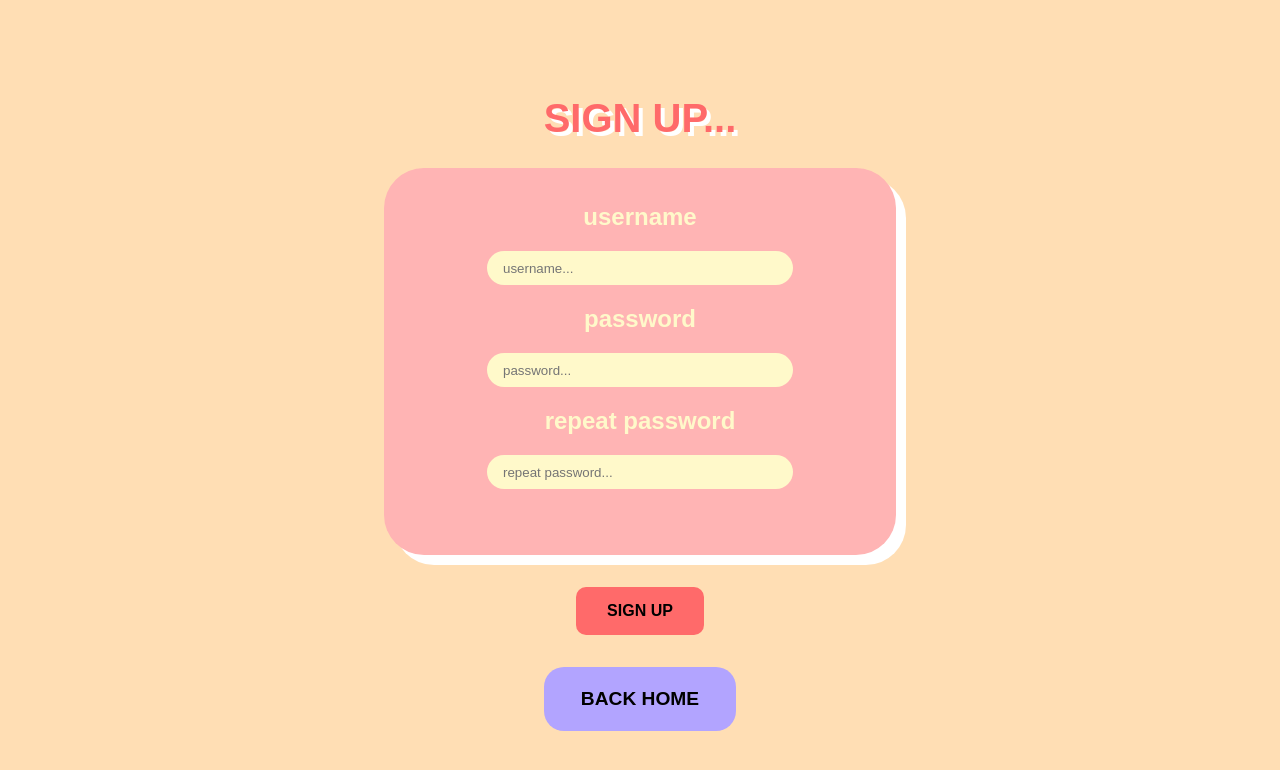
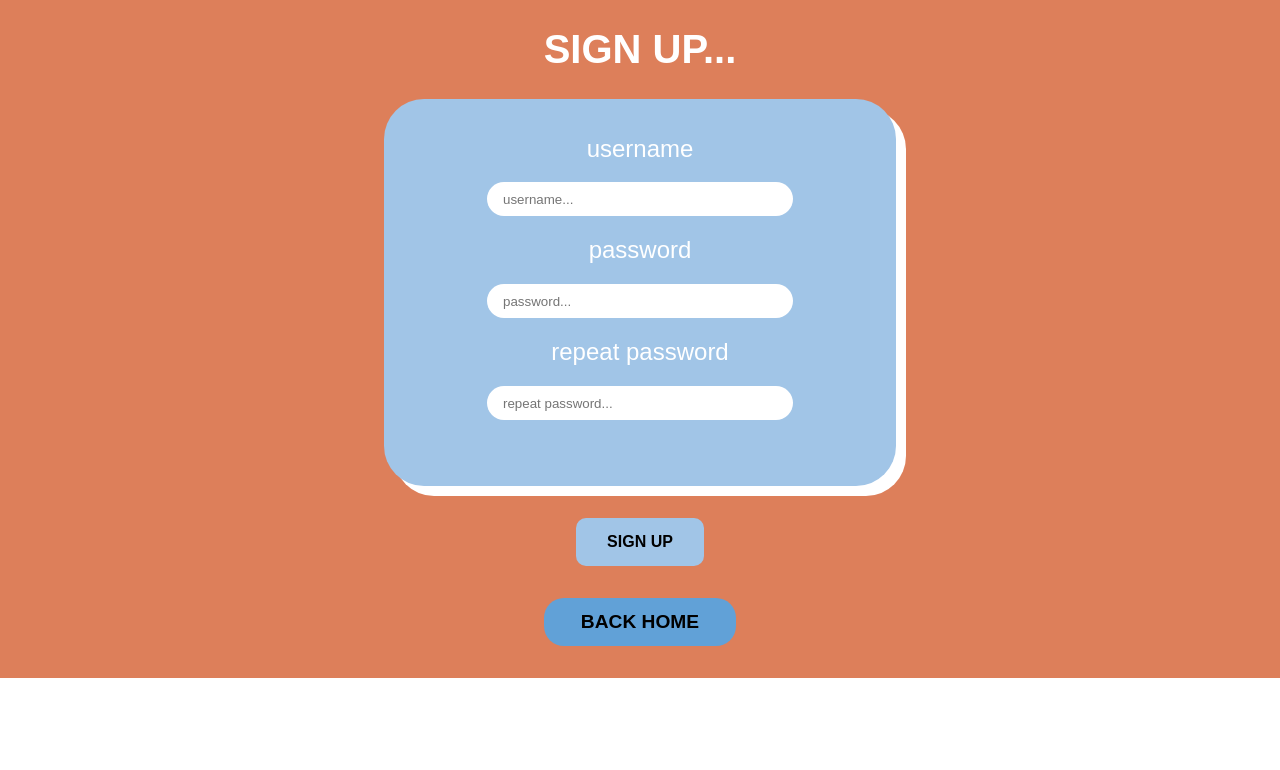
Before and after one commit to boomtnt2843/resume-maker-web, a React (Create React App) app in the folder frontend/: page /signup in a window 1280 px wide. Shown: the top 770 px of the page. Built offline with nearby package versions, Linux system fonts and the light colour scheme; a web font is replaced by a local one.

Commit message:
change color

```diff
--- a/frontend/src/components/Home.tsx
+++ b/frontend/src/components/Home.tsx
@@ -57,7 +57,9 @@ function Home() {
 }
 
   useEffect(()=>{
-    localStorage.clear();
+    if(localStorage.getItem('token')){
+      window.location.href='/myaccount'
+    }
 },[])
 
   return (
--- a/frontend/src/css/homeCustom.css
+++ b/frontend/src/css/homeCustom.css
@@ -129,7 +129,7 @@
 
 .SignIn-page-container{
     height: 92vh;
-    background-color: #FFDEB4;
+    background-color: #dd7f5a;
     display: flex;
     flex-direction: column;
     align-items: center;
@@ -144,7 +144,7 @@
 }
 
 .box-signin{
-    background-color: #FFB4B4;
+    background-color: #a1c5e7;
     display: flex;
     flex-direction: column;
     align-items: center;
@@ -159,8 +159,8 @@
 
 .box-signin > h3{
     font-size: 1.4rem;
-    font-weight: bold;
-    color: #FFF9CA;
+    font-weight: 100;
+    color: #FFFFFF;
     margin-bottom: 1rem;
 }
 
@@ -170,7 +170,7 @@
     padding-left: 1rem;
     height: 2rem;
     width: 60%;
-    background-color: #FFF9CA;
+    background-color: #FFFFFF;
     outline: none;
 }
 
@@ -180,8 +180,8 @@
 
 .header-text{
     font-weight: bold;
-    color: #ff6a6a;
-    text-shadow: 2px 2px #ffffff;
+    color: #FFFFFF;
+
 }
 
 .signin-btn{
@@ -189,11 +189,11 @@
     border: none;
     width: 8rem;
     height: 3rem;
-    background-color: #ff6a6a;
+    background-color: #61a1d7;
     border-radius: 10px;
     font-size: 1.2rem;
-    font-weight: bold;
-    color: #FFDEB4;
+    font-weight: 400;
+    color: #FFFFFF;
     cursor: pointer;
     transition: all 0.5s ease;
 }
@@ -230,6 +230,7 @@
     color: #ff6a6a;
 }
 
+
 @media screen and (max-width: 520px){
     .box-signin{
         width: 20rem;
@@ -249,6 +250,6 @@
 
 .foot-container{
     height: 8vh;
-    background-color: #FFB4B4;
+    background-color: #61a1d7;
     box-shadow: 0px -5px #FFFFFF;
 }
--- a/frontend/src/css/signUpCustom.css
+++ b/frontend/src/css/signUpCustom.css
@@ -1,6 +1,6 @@
 .container-signup{
-    height: 100vh;
-    background-color: #FFDEB4;
+    height: 100%;
+    background-color: #dd7f5a;
     display: flex;
     flex-direction: column;
     justify-content: center;
@@ -15,15 +15,16 @@
     padding: 1rem;
     width: 30rem;
     height: auto;
-    background-color: #FFB4B4;
+    background-color: #a1c5e7;
     border-radius: 40px;
     box-shadow: 10px 10px #ffffff;
 }
 
 
 .box-signup h2{
-    color: #FFF9CA;
+    color: #FFFFFF;
     font-size: 1.5rem;
+    font-weight: 100;
 }
 
 .signUp-input{
@@ -32,7 +33,7 @@
     padding-left: 1rem;
     height: 2rem;
     width: 60%;
-    background-color: #FFF9CA;
+    background-color: #FFFFFF;
     outline: none;
 }
 
@@ -43,8 +44,7 @@
 .container-signup h1{
     font-weight: bold;
     font-size: 2.5rem;
-    color: #ff6a6a;
-    text-shadow: 4px 4px #ffffff;
+    color: #FFFFFF;
 }
 
 .form-signup{
@@ -55,7 +55,7 @@
 }
 
 .enter-signup-btn{
-    background-color: #ff6a6a;
+    background-color: #a1c5e7;
     margin: 2rem;
     border: none;
     width: 8rem;
@@ -74,12 +74,14 @@
 
 .back-home-btn{
     border: none;
+    cursor: pointer;
     width: 12rem;
-    height: 4rem;
+    height: 3rem;
     border-radius: 20px;
     font-size: 1.2rem;
     font-weight: bold;
-    background-color: #B2A4FF;
+    background-color: #61a1d7;
+    margin-bottom: 2rem;
     transition: all 0.5s ease;
 }
 
```
